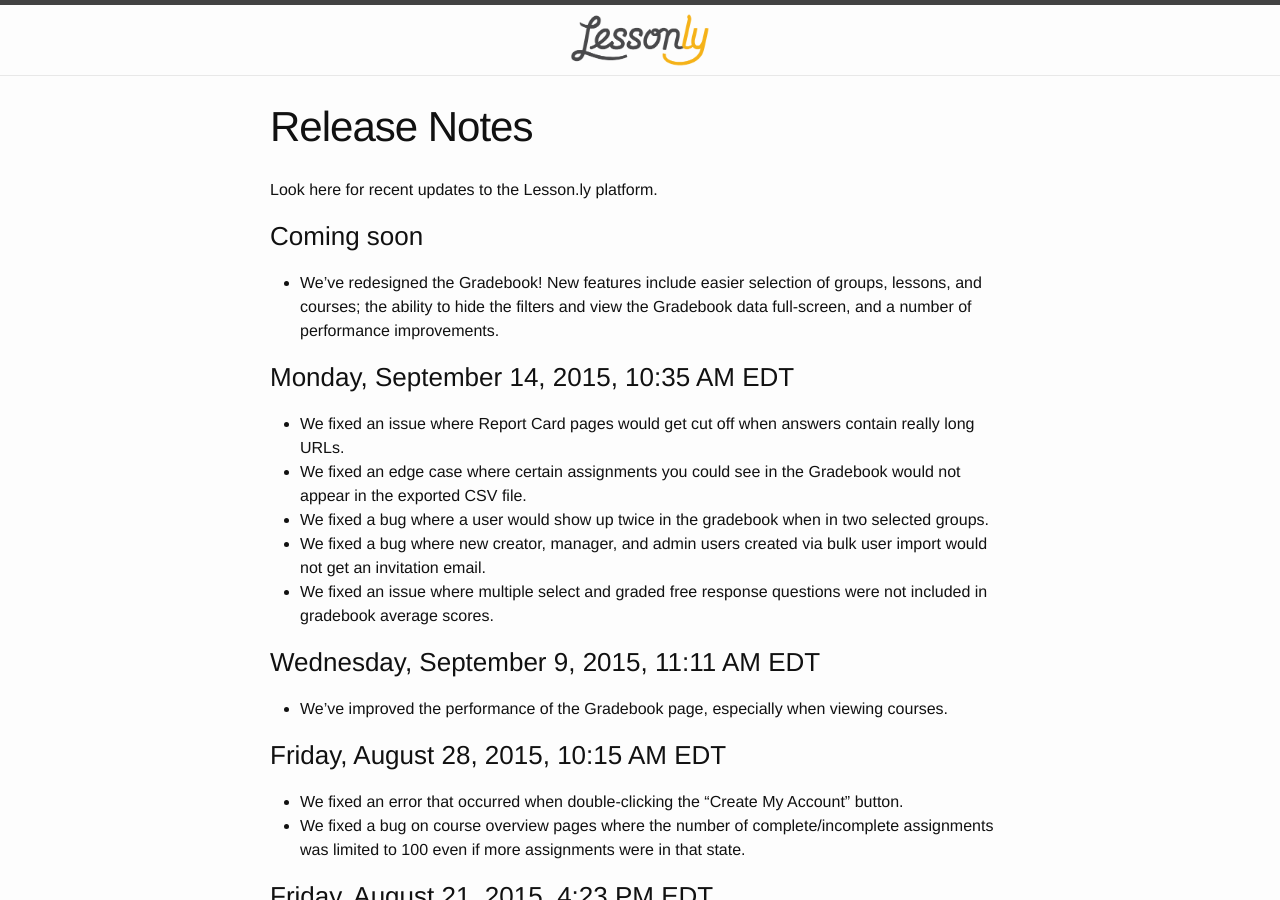
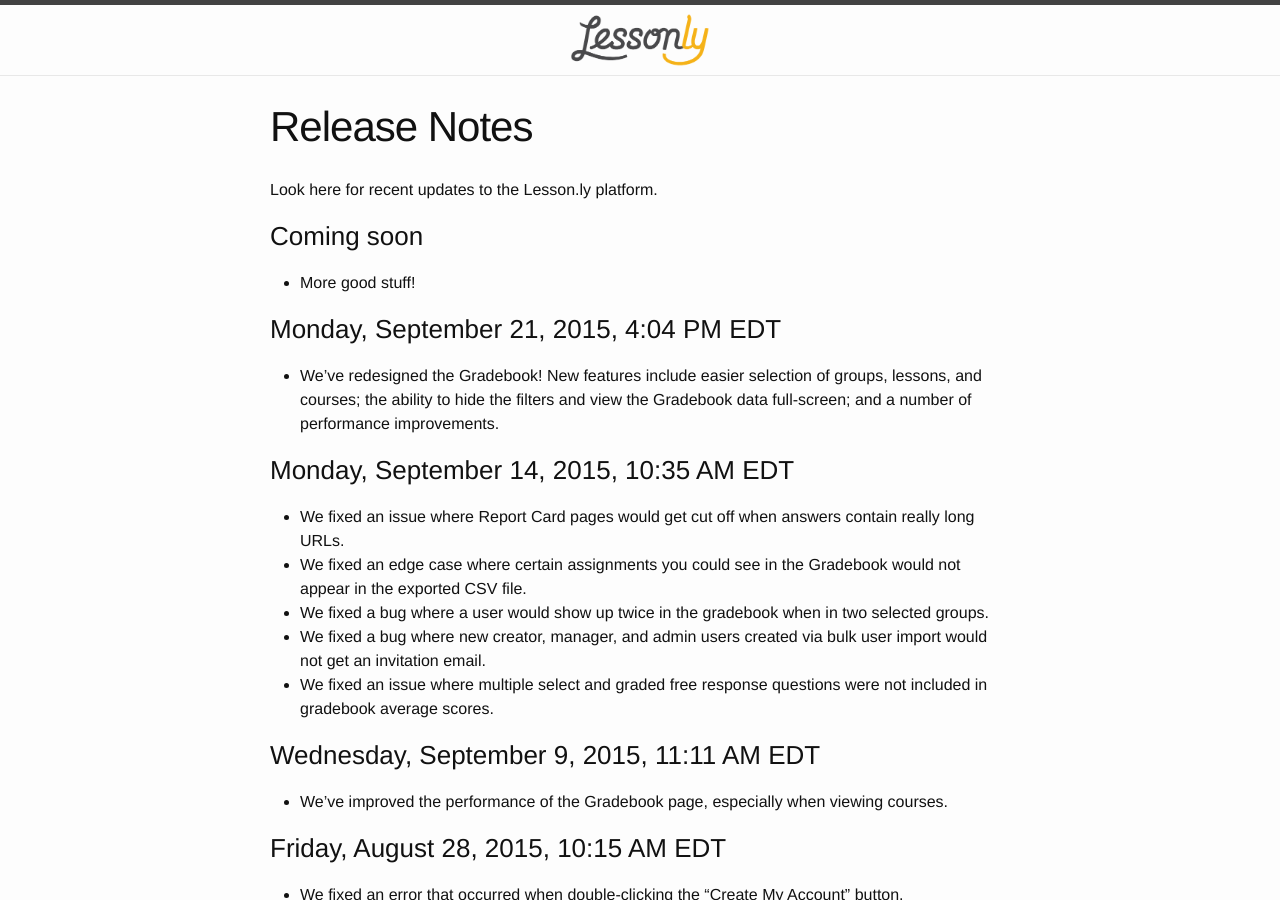
Before and after one commit to isabella232/lessonly.github.io, a Jekyll site: the page built from release-notes.md, in a window 1280 px wide and 900 px high. Built offline with Jekyll 4.4.1, drawn with Linux system fonts in a browser that asks for light colours.

Commit message:
Update release notes

```diff
--- a/release-notes.md
+++ b/release-notes.md
@@ -8,7 +8,11 @@
 
 ### Coming soon
 
-- We've redesigned the Gradebook! New features include easier selection of groups, lessons, and courses; the ability to hide the filters and view the Gradebook data full-screen, and a number of performance improvements.
+- More good stuff!
+
+### Monday, September 21, 2015, 4:04 PM EDT
+
+- We've redesigned the Gradebook! New features include easier selection of groups, lessons, and courses; the ability to hide the filters and view the Gradebook data full-screen; and a number of performance improvements.
 
 ### Monday, September 14, 2015, 10:35 AM EDT
 
```
